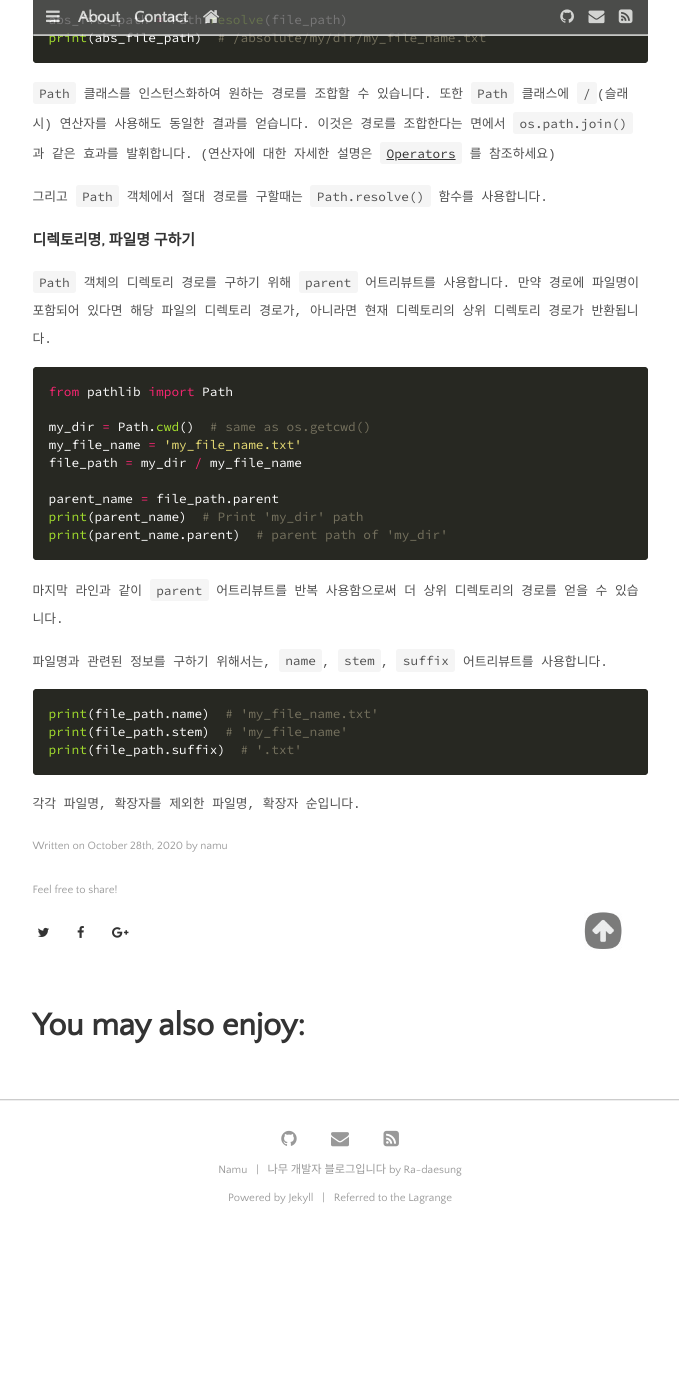
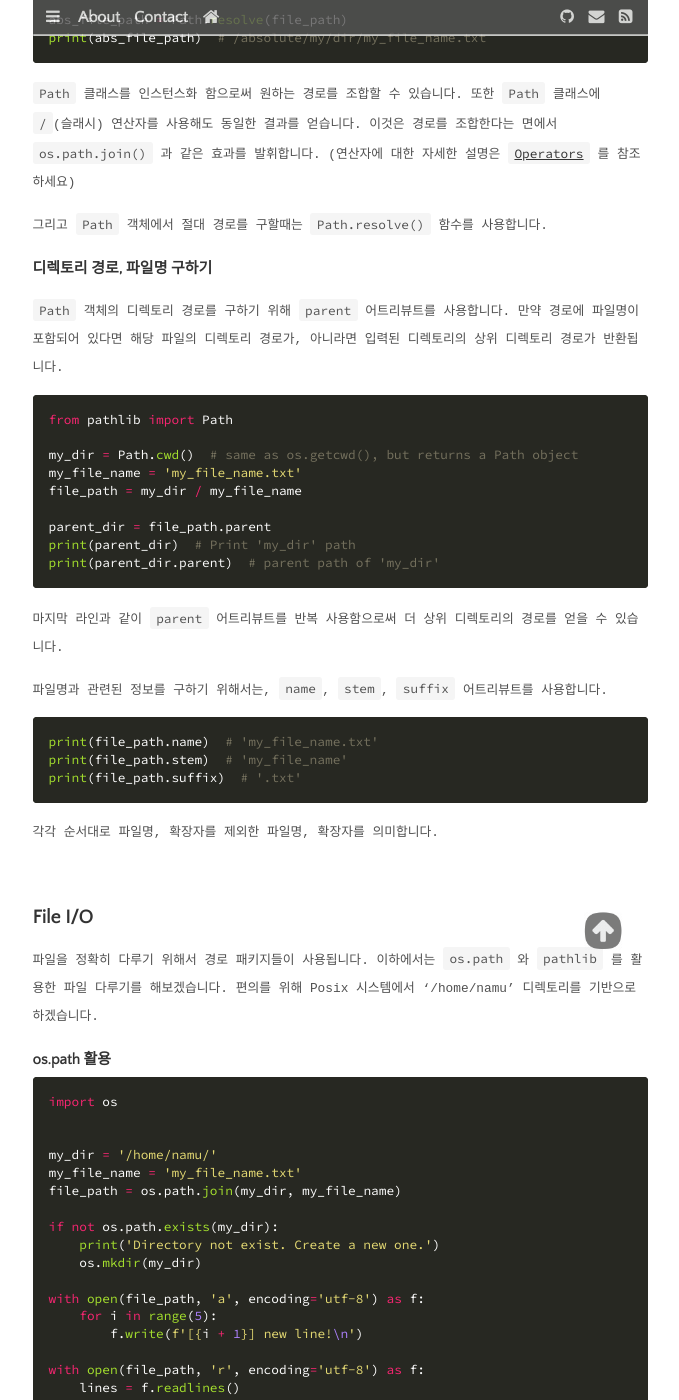
Before and after one commit to daesungRa/namu, a Jekyll site: the page built from _posts/python/2020-10-28-path.markdown, in a window 1280 px wide and 1400 px high, scrolled down 3202 px. Shown: the whole window, without its empty margins (300-979 px from the left). Built offline with Jekyll 4.4.1, drawn with Linux system fonts in a browser that asks for light colours; some web fonts are replaced; before the commit the page ends 4462 px from its top, so only the background shows below that; some of the changed text lies outside the part shown.

Commit message:
post: Add os file io contents to pythonpath

````diff
--- a/_posts/python/2020-10-28-path.markdown
+++ b/_posts/python/2020-10-28-path.markdown
@@ -28,7 +28,7 @@
 ## os.path
 
 일단 ```os``` 패키지는 운영체제 종속 기능을 사용하는 이식성 있는 여러 툴들을 제공합니다.
-그리고 ```os``` 의 경로 관리 모듈이 ```os.path```입니다.
+이 ```os``` 의 경로 관리 모듈이 ```os.path```입니다.
 위에서 언급했듯이 이것은 ```pathlib``` 가 본격적으로 사용되기 이전까지 일반적인 경로관리 방식이었습니다.
 
 ### 경로 결합, 절대경로 구하기
@@ -54,7 +54,7 @@
 따라서 ```abs_file_path``` 는 ```file_path``` 의 숨겨진 절대경로를 모두 나타냅니다.
 만약 ```file_path``` 가 이미 절대경로라면 동일한 문자열을 반환하겠죠?
 
-### 디렉토리명, 파일명 구하기
+### 디렉토리 경로, 파일명 구하기
 
 ```python
 import os
@@ -121,28 +121,28 @@
 print(abs_file_path)  # /absolute/my/dir/my_file_name.txt
 ```
 
-```Path``` 클래스를 인스턴스화하여 원하는 경로를 조합할 수 있습니다.
+```Path``` 클래스를 인스턴스화 함으로써 원하는 경로를 조합할 수 있습니다.
 또한 ```Path``` 클래스에 ```/```(슬래시) 연산자를 사용해도 동일한 결과를 얻습니다.
 이것은 경로를 조합한다는 면에서 ```os.path.join()``` 과 같은 효과를 발휘합니다.
 (연산자에 대한 자세한 설명은 [```Operators```](https://docs.python.org/3/library/pathlib.html#operators) 를 참조하세요)
 
 그리고 ```Path``` 객체에서 절대 경로를 구할때는 ```Path.resolve()``` 함수를 사용합니다.
 
-### 디렉토리명, 파일명 구하기
+### 디렉토리 경로, 파일명 구하기
 
 ```Path``` 객체의 디렉토리 경로를 구하기 위해 ```parent``` 어트리뷰트를 사용합니다.
-만약 경로에 파일명이 포함되어 있다면 해당 파일의 디렉토리 경로가, 아니라면 현재 디렉토리의 상위 디렉토리 경로가 반환됩니다.
+만약 경로에 파일명이 포함되어 있다면 해당 파일의 디렉토리 경로가, 아니라면 입력된 디렉토리의 상위 디렉토리 경로가 반환됩니다.
 
 ```python
 from pathlib import Path
 
-my_dir = Path.cwd()  # same as os.getcwd()
+my_dir = Path.cwd()  # same as os.getcwd(), but returns a Path object
 my_file_name = 'my_file_name.txt'
 file_path = my_dir / my_file_name
 
-parent_name = file_path.parent
-print(parent_name)  # Print 'my_dir' path
-print(parent_name.parent)  # parent path of 'my_dir'
+parent_dir = file_path.parent
+print(parent_dir)  # Print 'my_dir' path
+print(parent_dir.parent)  # parent path of 'my_dir'
 ```
 
 마지막 라인과 같이 ```parent``` 어트리뷰트를 반복 사용함으로써 더 상위 디렉토리의 경로를 얻을 수 있습니다.
@@ -155,4 +155,43 @@
 print(file_path.suffix)  # '.txt'
 ```
 
-각각 파일명, 확장자를 제외한 파일명, 확장자 순입니다.
+각각 순서대로 파일명, 확장자를 제외한 파일명, 확장자를 의미합니다.
+
+<br>
+## File I/O
+
+파일을 정확히 다루기 위해서 경로 패키지들이 사용됩니다.
+이하에서는 ```os.path``` 와 ```pathlib``` 를 활용한 파일 다루기를 해보겠습니다.
+편의를 위해 Posix 시스템에서 '/home/namu' 디렉토리를 기반으로 하겠습니다.
+
+### os.path 활용
+
+```python
+import os
+
+
+my_dir = '/home/namu/'
+my_file_name = 'my_file_name.txt'
+file_path = os.path.join(my_dir, my_file_name)
+
+if not os.path.exists(my_dir):
+    print('Directory not exist. Create a new one.')
+    os.mkdir(my_dir)
+
+with open(file_path, 'a', encoding='utf-8') as f:
+    for i in range(5):
+        f.write(f'[{i + 1}] new line!\n')
+
+with open(file_path, 'r', encoding='utf-8') as f:
+    lines = f.readlines()
+    for line in lines:
+        print(line)
+
+if os.path.exists(file_path):
+    print('Removing file...')
+    os.remove(file_path)
+    print('Done.')
+```
+
+<br>
+## 시스템에 작업 디렉토리 등록하기
````
